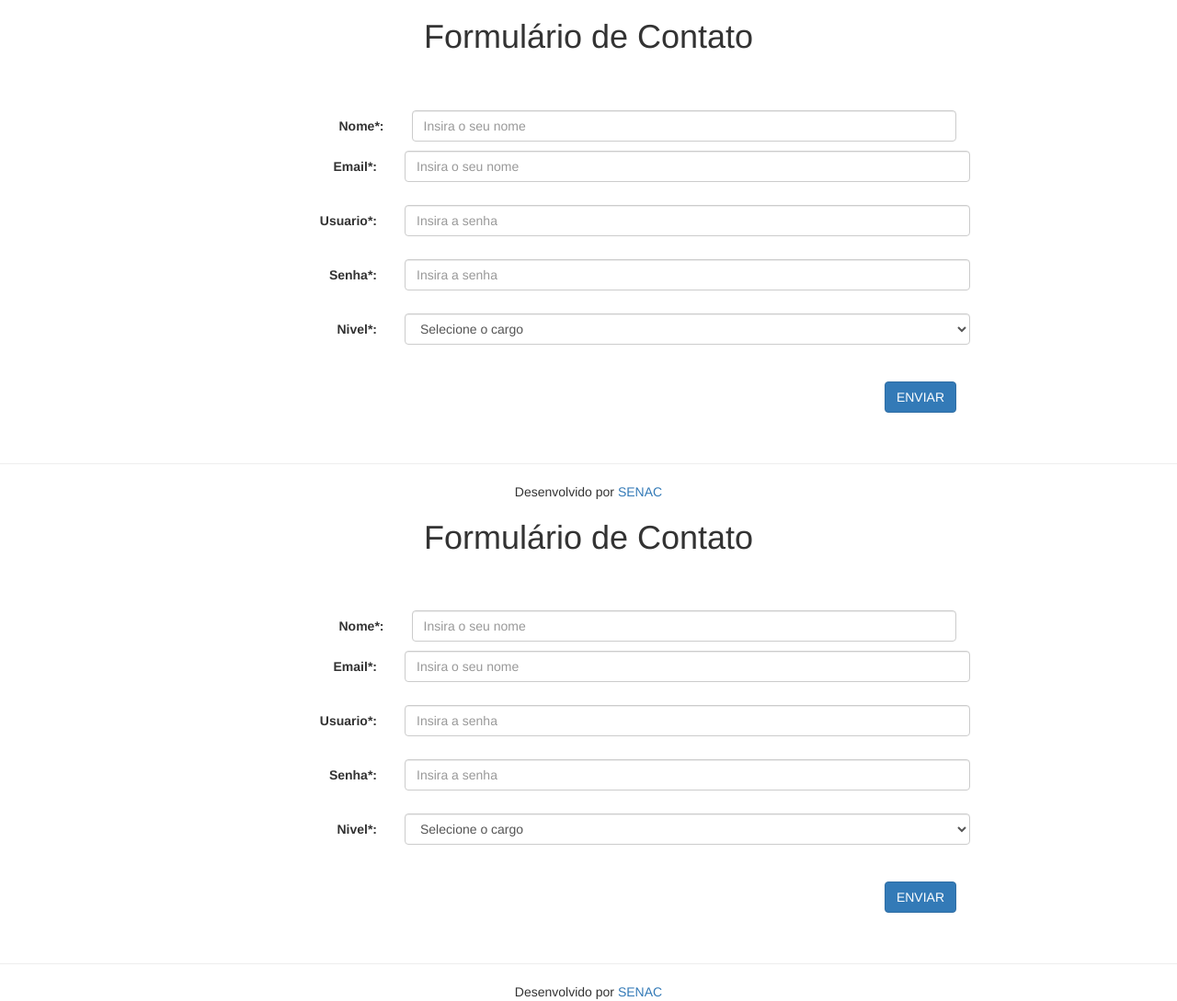
After one commit to juziliani/restaurante, a PHP site: page /adm/usuarios/cadastro_usuario.php in a window 1280 px wide. The commit adds this page. Shown: the whole page at 92% size. Run offline with PHP 8.4, Linux system fonts and the light colour scheme; some libraries are stand-ins or nearby versions.

Commit message:
implementacao do cadastrar_usuario

```diff
--- a/adm/cadastrar-pratos.php
+++ b/adm/cadastrar-pratos.php
@@ -41,5 +41,7 @@ if($conexao ->query($sql)){
 }
 $conexao ->close();
 
+header('location: listar_pratos.php');
+
 
 ?>
--- a/adm/listar_pratos.php
+++ b/adm/listar_pratos.php
@@ -52,9 +52,9 @@ include('../includes/conexao.php');
                     <td><?php echo $dados['nome']?></td>
                     <td><?php echo $dados['categoria']?></td>
                     <td><?php echo $dados['descricao']?></td>
-                    <td><?php echo $dados['preco']?></td>
+                    <td><?php echo "R$" .$dados['preco']?></td>
                     <td><?php echo $dados['caloria']?></td>
-                    <td><?php echo $dados['destaque']?></td>
+                    <td><?php if($dados['destaque'] == 1){echo "sim";}else{echo "Não";}?></td>
                     <td><a href="editar_pratos.php?idprato=<?php echo $id?>">Editar</button></a></td>
                     <td><a href="deletar_pratos.php?idprato=<?php echo $id?>">Deletar</button></a></td>
                   <?php }?>
--- /dev/null
+++ b/adm/usuarios/cadastro_usuario.php
@@ -0,0 +1,186 @@
+<head>
+    <meta charset="UTF-8">
+    <meta name="viewport" content="width=device-width, initial-scale=1.0">
+    <meta name="description" content="Código fonte formulario php"/>
+    <meta name="keywords" content="formulario php, bootstrap, bootstrap validator"/>
+
+
+    <title>Cadastro de Usuários</title>
+
+    <link rel="stylesheet" type="text/css" href="https://cdnjs.cloudflare.com/ajax/libs/twitter-bootstrap/3.3.7/css/bootstrap.css" />
+    <style>
+        main, footer, .mensagem-alerta{
+            text-align: center;
+        }
+        form{
+            max-width: 800px;
+            padding-top: 30px;
+            display: block;
+            margin: 0 auto;
+        }
+        .mensagem-alerta{
+            max-width: 500px;
+            margin: 20px auto;
+        }
+    </style>
+
+</head>
+<body>
+    <main class="container">
+        <h1>Formulário de Contato</h1>
+        <br>
+        <form class="form-horizontal" action="cadastrar_usuario.php" method="post" role="form" data-toggle="validator" enctype = "multipart/form-data">
+            <div class="form-group">
+                <label class="control-label col-sm-3">Nome*:</label>
+                <div class="col-sm-9">
+                    <input type="text" class="form-control" name="nome" id="nome" placeholder="Insira o seu nome" required>
+                    <div class="help-block with-errors"></div>
+                </div>
+            <div class="form-group">
+                <label class="control-label col-sm-3">Email*:</label>
+                <div class="col-sm-9">
+                    <input type="text" class="form-control" name="email" id="email" placeholder="Insira o seu nome" required>
+                    <div class="help-block with-errors"></div>
+                </div>
+            </div>
+            <div class="form-group">
+            <label class="control-label col-sm-3">Usuario*:</label>
+                <div class="col-sm-9">
+                <input type="text" class="form-control" name="usuario" id="usuario" placeholder="Insira a senha" required>
+                    <div class="help-block with-errors"></div>
+                </div>
+            </div>
+            <div class="form-group">
+                <label class="control-label col-sm-3">Senha*:</label>
+                <div class="col-sm-9">
+                    <input type="password" class="form-control" name="senha" id="senha" placeholder="Insira a senha" required>
+                    <div class="help-block with-errors"></div>
+                </div>
+            </div>
+
+            <div class="form-group">
+                    <label class="control-label col-sm-3">Nivel*:</label>
+                    <div class="col-sm-9">
+                        <select class="form-control" name="categoria" id="categoria" required>
+                            <option value="0" selected="selected" disabled="disabled">Selecione o cargo</option>
+                            <option value="1">Gerente</option>
+                            <option value="2">Funcionario</option>
+                        </select>
+                        <div class="help-block with-errors"></div>
+                    </div>
+                </div>
+            </div>
+            </div>
+            <div class="form-group">
+                <div class="col-md-12 text-right">
+                    <input class = "btn btn-primary" id="submit" name="btnSend" type="submit" value="ENVIAR">
+                    <a name="formulario"></a>
+                    <div class="mensagem-alerta"></div>
+                </div>
+            </div>
+        </form>
+    </main>
+    <footer>
+        <hr>
+        <div class="copyright">Desenvolvido por
+            <a href="" target="_blank">SENAC</a>
+        </div>
+    </footer>
+    <script src="https://code.jquery.com/jquery-3.2.1.min.js"></script>
+    <script src="https://cdnjs.cloudflare.com/ajax/libs/twitter-bootstrap/3.3.7/js/bootstrap.min.js"></script>
+    <script src="https://cdnjs.cloudflare.com/ajax/libs/1000hz-bootstrap-validator/0.11.9/validator.min.js"></script>
+
+</body>
+<head>
+    <meta charset="UTF-8">
+    <meta name="viewport" content="width=device-width, initial-scale=1.0">
+    <meta name="description" content="Código fonte formulario php"/>
+    <meta name="keywords" content="formulario php, bootstrap, bootstrap validator"/>
+
+
+    <title>Cadastro de Usuários</title>
+
+    <link rel="stylesheet" type="text/css" href="https://cdnjs.cloudflare.com/ajax/libs/twitter-bootstrap/3.3.7/css/bootstrap.css" />
+    <style>
+        main, footer, .mensagem-alerta{
+            text-align: center;
+        }
+        form{
+            max-width: 800px;
+            padding-top: 30px;
+            display: block;
+            margin: 0 auto;
+        }
+        .mensagem-alerta{
+            max-width: 500px;
+            margin: 20px auto;
+        }
+    </style>
+
+</head>
+<body>
+    <main class="container">
+        <h1>Formulário de Contato</h1>
+        <br>
+        <form class="form-horizontal" action="cadastrar_usuario.php" method="post" role="form" data-toggle="validator" enctype = "multipart/form-data">
+            <div class="form-group">
+                <label class="control-label col-sm-3">Nome*:</label>
+                <div class="col-sm-9">
+                    <input type="text" class="form-control" name="nome" id="nome" placeholder="Insira o seu nome" required>
+                    <div class="help-block with-errors"></div>
+                </div>
+            <div class="form-group">
+                <label class="control-label col-sm-3">Email*:</label>
+                <div class="col-sm-9">
+                    <input type="text" class="form-control" name="email" id="email" placeholder="Insira o seu nome" required>
+                    <div class="help-block with-errors"></div>
+                </div>
+            </div>
+            <div class="form-group">
+            <label class="control-label col-sm-3">Usuario*:</label>
+                <div class="col-sm-9">
+                <input type="text" class="form-control" name="usuario" id="usuario" placeholder="Insira a senha" required>
+                    <div class="help-block with-errors"></div>
+                </div>
+            </div>
+            <div class="form-group">
+                <label class="control-label col-sm-3">Senha*:</label>
+                <div class="col-sm-9">
+                    <input type="password" class="form-control" name="senha" id="senha" placeholder="Insira a senha" required>
+                    <div class="help-block with-errors"></div>
+                </div>
+            </div>
+
+            <div class="form-group">
+                    <label class="control-label col-sm-3">Nivel*:</label>
+                    <div class="col-sm-9">
+                        <select class="form-control" name="categoria" id="categoria" required>
+                            <option value="0" selected="selected" disabled="disabled">Selecione o cargo</option>
+                            <option value="1">Gerente</option>
+                            <option value="2">Funcionario</option>
+                        </select>
+                        <div class="help-block with-errors"></div>
+                    </div>
+                </div>
+            </div>
+            </div>
+            <div class="form-group">
+                <div class="col-md-12 text-right">
+                    <input class = "btn btn-primary" id="submit" name="btnSend" type="submit" value="ENVIAR">
+                    <a name="formulario"></a>
+                    <div class="mensagem-alerta"></div>
+                </div>
+            </div>
+        </form>
+    </main>
+    <footer>
+        <hr>
+        <div class="copyright">Desenvolvido por
+            <a href="" target="_blank">SENAC</a>
+        </div>
+    </footer>
+    <script src="https://code.jquery.com/jquery-3.2.1.min.js"></script>
+    <script src="https://cdnjs.cloudflare.com/ajax/libs/twitter-bootstrap/3.3.7/js/bootstrap.min.js"></script>
+    <script src="https://cdnjs.cloudflare.com/ajax/libs/1000hz-bootstrap-validator/0.11.9/validator.min.js"></script>
+
+</body>
```
Also changed, not shown: adm/atualizar_pratos.php (added, +27 -0 lines), adm/cadastrar-reservas.php (deleted, +0 -25 lines), adm/cadastro_reserva.php (renamed from adm/cadastro-reserva.php, +18 -35 lines), adm/deletar_pratos.php (added, +15 -0 lines), adm/editar_pratos.php (+6 -4 lines), adm/reservas/cadastrar_reserva.php (added, +20 -0 lines), adm/usuarios/cadastrar_usuario.php (added, +24 -0 lines), adm/cadastro_pratos.php (renamed from adm/cadastro-pratos.php), img/cardapio/157.jpg (added).
